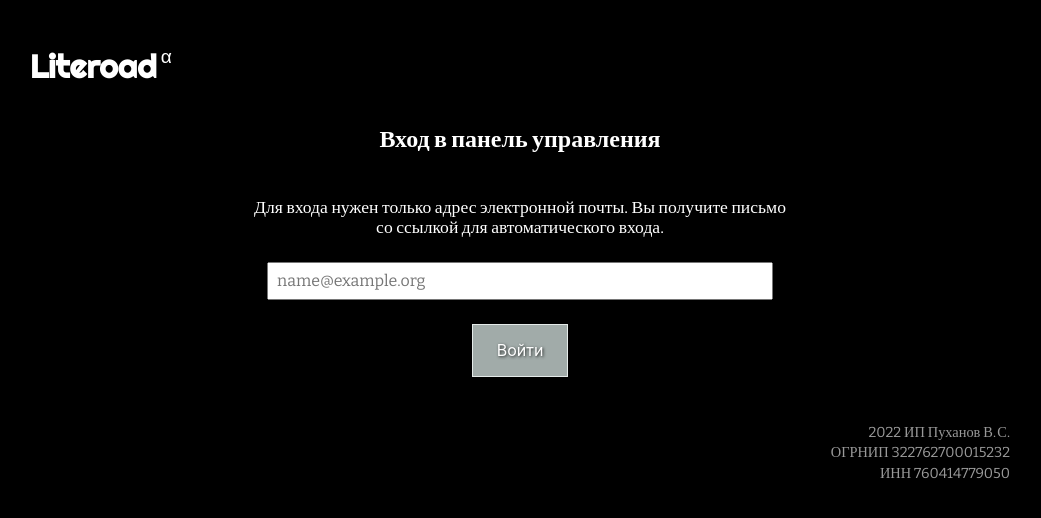
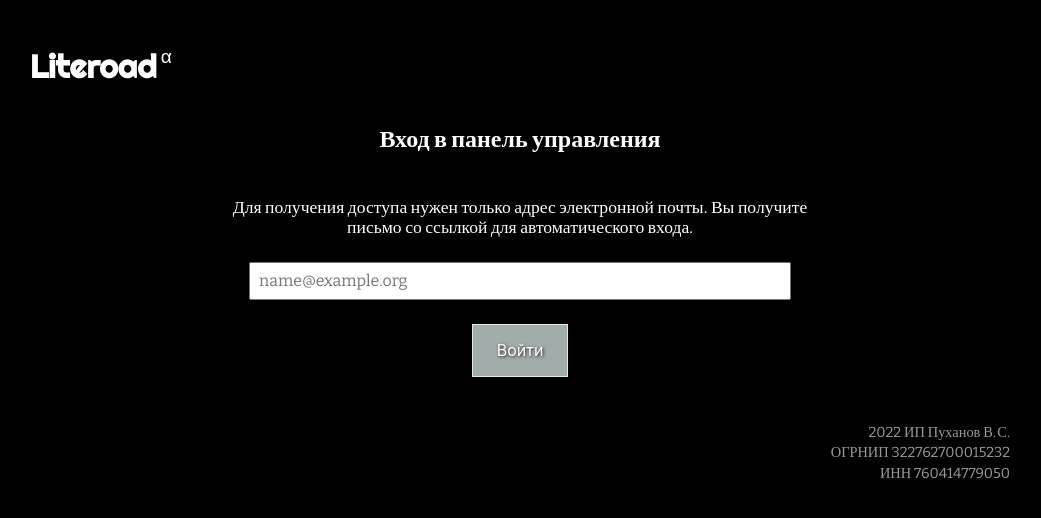
Before and after one commit to literoad/watari, a Next.js app: page /auth/sign-up in a window 1280 px wide. Shown: the top 518 px of the page, without its empty margins (120-1161 px from the left). Built offline with nearby package versions, Linux system fonts and the light colour scheme.

Commit message:
adjust sign in/up wording

```diff
--- a/pages/auth/sign-up.tsx
+++ b/pages/auth/sign-up.tsx
@@ -26,8 +26,8 @@ const SignUp: NextPage = () => {
       <section className={`lr-container ${s.form}`}>
         <h2>Вход в панель управления</h2>
         <p>
-          Для входа нужен только адрес электронной почты. Вы получите письмо со
-          ссылкой для автоматического входа.
+          Для получения доступа нужен только адрес электронной почты. Вы
+          получите письмо со ссылкой для автоматического входа.
         </p>
         <input
           value={email}
--- a/styles/pages/SignUp.module.css
+++ b/styles/pages/SignUp.module.css
@@ -3,7 +3,7 @@
   align-items: center;
   flex-direction: column;
   gap: 24px;
-  max-width: 540px;
+  max-width: 580px;
   text-align: center;
 }
 
```
